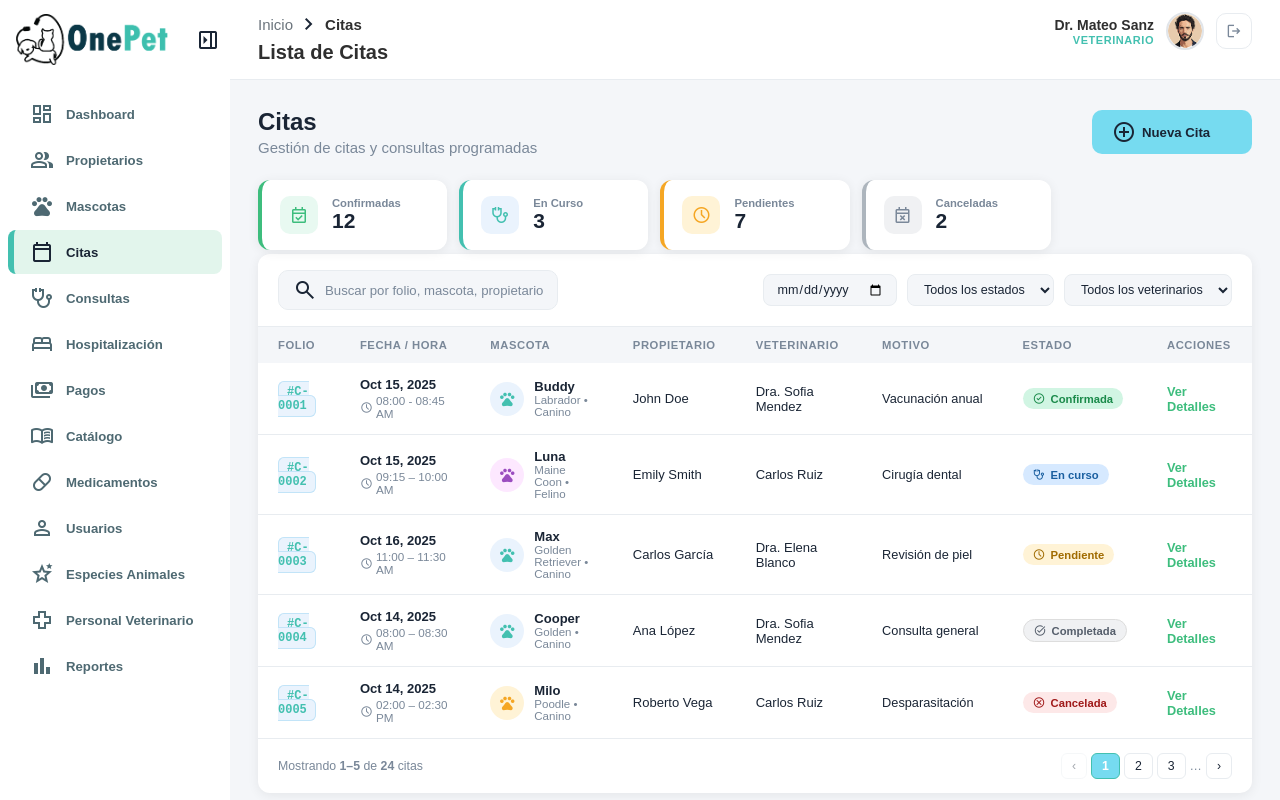
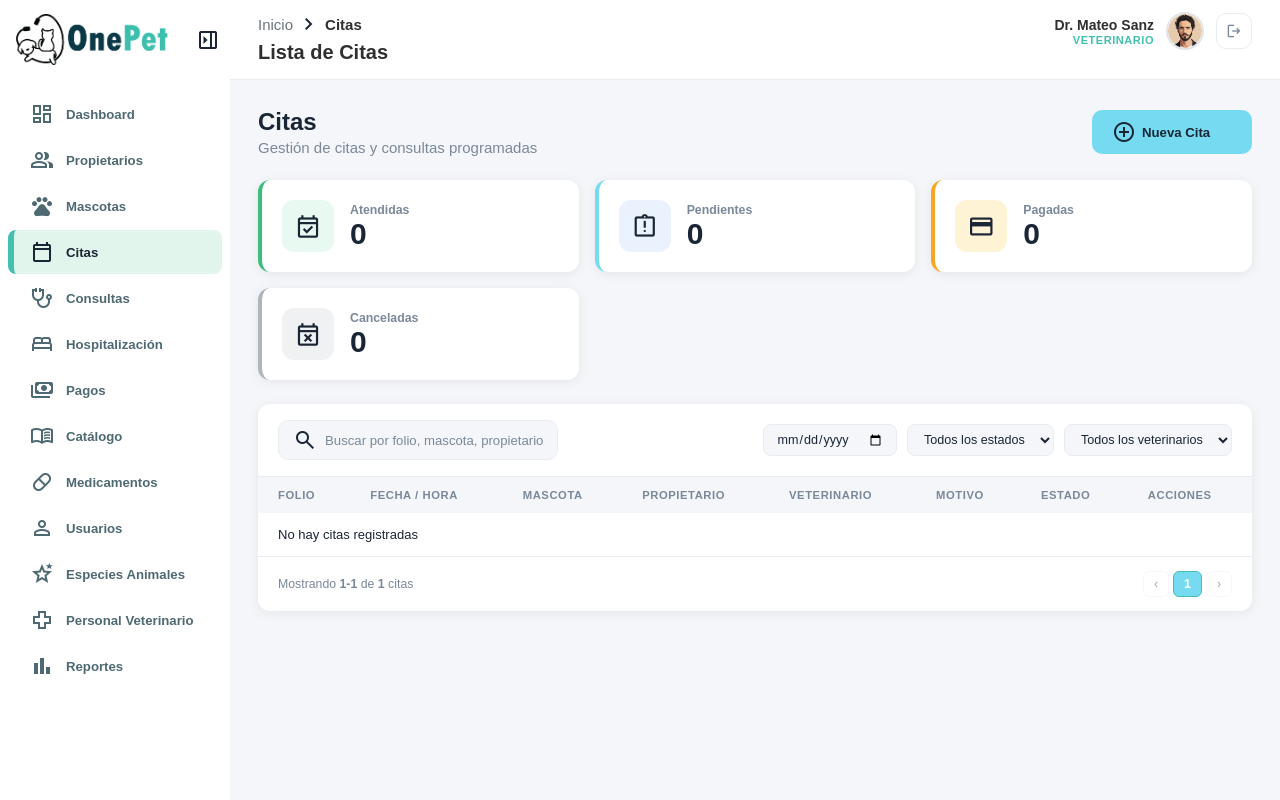
Before and after one commit to araceliimarcoos/OnePet, a Django app: page /citas/ in a window 1280 px wide. Run offline with Django 5.2, Linux system fonts and the light colour scheme; a user stored in the database is signed in; tables that the repository leaves empty hold one stand-in row (values such as "Sample post").

Commit message:
Lista de citas con datos reales y paginacion

```diff
--- a/web/static/core/css/styles.css
+++ b/web/static/core/css/styles.css
@@ -14,6 +14,7 @@
   --blue-dark: #43C0B0;
   --orange: #f5a623;
   --red: #e05252;
+  --gray: #adb5bd;
 
   --bg: #f4f6f9;
   --surface: #ffffff;
@@ -474,6 +475,8 @@ body {
 .stat-card:hover { transform: translateY(-2px); box-shadow: var(--shadow-md); }
 .stat-card.green { border-left-color: var(--green); }
 .stat-card.blue { border-left-color: var(--blue); }
+.stat-card.orange { border-left-color: var(--orange); }
+.stat-card.gray { border-left-color: var(--gray); }
 
 .stat-icon {
   font-size: 1.8rem;
@@ -487,6 +490,8 @@ body {
 }
 .stat-card.green .stat-icon { background: var(--green-light); }
 .stat-card.blue .stat-icon { background: var(--blue-light); }
+.stat-card.orange .stat-icon { background: #fff3d6; }
+.stat-card.gray .stat-icon { background: #f0f1f3; }
 
 .stat-label { font-size: 0.82rem; color: var(--text-muted); font-weight: 600; }
 .stat-value { font-size: 2rem; font-weight: 800; line-height: 1.1; }
@@ -746,7 +751,9 @@ body {
   cursor: pointer;
   font-size: 0.82rem;
   transition: background 0.2s, border-color 0.2s;
-}
+  text-decoration: none;
+}
+
 .page-btn:hover:not(:disabled) { background: var(--blue-dark); }
 .page-btn.active { background: var(--blue); color: #fff; border-color: var(--blue-dark); font-weight: 700; }
 .page-btn:disabled { opacity: 0.4; cursor: default; }
--- a/web/templates/citas/citas_lista.html
+++ b/web/templates/citas/citas_lista.html
@@ -30,36 +30,41 @@
         </div>
     </div>
 
-    <!-- ===== STATS ===== -->
-    <div class="citas-stats">
-        <div class="cita-stat-card verde">
-            <div class="cita-stat-icon"><span class="material-symbols-outlined">event_available</span></div>
-            <div>
-                <div class="cita-stat-label">Confirmadas</div>
-                <div class="cita-stat-value">12</div>
+    <!-- STATS -->
+        <div class="stats-grid">
+
+            <div class="stat-card green">
+                <span class="stat-icon material-symbols-outlined">event_available</span>
+                <div class="stat-body">
+                    <p class="stat-label">Atendidas</p>
+                    <p class="stat-value">{{ stats.Atendida|default:"0" }}</p>
                 </div>
             </div>
-        <div class="cita-stat-card azul">
-            <div class="cita-stat-icon"><span class="material-symbols-outlined">stethoscope</span></div>
-            <div>
-                <div class="cita-stat-label">En Curso</div>
-                <div class="cita-stat-value">3</div>
+
+            <div class="stat-card blue">
+                <span class="stat-icon material-symbols-outlined">assignment_late</span>
+                <div class="stat-body">
+                <p class="stat-label">Pendientes</p>
+                <p class="stat-value">{{ stats.Pendiente|default:"0" }}</p>
                 </div>
             </div>
-        <div class="cita-stat-card naranja">
-            <div class="cita-stat-icon"><span class="material-symbols-outlined">schedule</span></div>
-            <div>
-                <div class="cita-stat-label">Pendientes</div>
-                <div class="cita-stat-value">7</div>
+
+            <div class="stat-card orange">
+                <span class="stat-icon material-symbols-outlined">credit_card</span>
+                <div class="stat-body">
+                <p class="stat-label">Pagadas</p>
+                <p class="stat-value">{{ stats.Pagada|default:"0" }}</p>
                 </div>
             </div>
-        <div class="cita-stat-card gris">
-            <div class="cita-stat-icon"><span class="material-symbols-outlined">event_busy</span></div>
-            <div>
-                <div class="cita-stat-label">Canceladas</div>
-                <div class="cita-stat-value">2</div>
+
+            <div class="stat-card gray">
+                <span class="stat-icon material-symbols-outlined">event_busy</span>
+                <div class="stat-body">
+                <p class="stat-label">Canceladas</p>
+                <p class="stat-value">{{ stats.Cancelada|default:"0" }}</p>
                 </div>
             </div>
+
         </div>
 
     <!-- ===== TABLA ===== -->
@@ -106,15 +111,15 @@
                     </tr>
                 </thead>
                 <tbody id="citasBody">
-
+                    {% for cita in citas %}
                     <tr data-estado="Confirmada" data-vet="Dra. Sofia Mendez">
-                        <td><span class="folio-badge">#C-0001</span></td>
+                        <td><span class="folio-badge">#{{ cita.folio }}</span></td>
                         <td>
                             <div class="fecha-cell">
-                                <span class="fecha-dia">Oct 15, 2025</span>
+                                <span class="fecha-dia">{{ cita.fecha|date:"M d, Y" }}</span>
                                 <span class="fecha-hora">
                                     <span class="material-symbols-outlined">schedule</span>
-                                    08:00 - 08:45 AM
+                                    {{ cita.hora|time:"H:i" }}
                                 </span>
                             </div>
                         </td>
@@ -122,150 +127,89 @@
                             <div class="mascota-cell">
                                 <div class="mascota-avatar"><span class="material-symbols-outlined">pets</span></div>
                                 <div>
-                                    <span class="mascota-nombre">Buddy</span>
-                                    <span class="mascota-raza">Labrador • Canino</span>
+                                    <span class="mascota-nombre">{{ cita.mascota.nombre }}</span>
+                                    <span class="mascota-raza">{{ cita.mascota.raza.nombre }} • {{ cita.mascota.raza.especie.nombre }}</span>
                                 </div>
                             </div>
                         </td>
-                        <td>John Doe</td>
-                        <td>Dra. Sofia Mendez</td>
-                        <td><span class="motivo-text">Vacunación anual</span></td>
-                        <td><span class="badge-cita badge-confirmada"><span class="material-symbols-outlined">check_circle</span>Confirmada</span></td>
+                        <td>{{ cita.propietario.nombrepila }} {{ cita.propietario.primerapellido }}</td>
+                        <td>{{ cita.veterinario.nombrepila }} {{ cita.veterinario.primerapellido }}</td>
+                        <td><span class="motivo-text">{{ cita.motivo }}</span></td>
+                        <td>
+                            {% if cita.estado.nombre == "Atendida" %}
+                            <span class="badge-cita badge-confirmada">
+                                <span class="material-symbols-outlined">check_circle</span>
+                                {{ cita.estado.nombre }}
+                            </span>
+                            {% elif cita.estado.nombre == "Pendiente" %}
+                            <span class="badge-cita badge-pendiente">
+                                <span class="material-symbols-outlined">schedule</span>
+                                {{ cita.estado.nombre }}
+                            </span>
+                            {% elif cita.estado.nombre == "Cancelada" %}
+                            <span class="badge-cita badge-cancelada">
+                                <span class="material-symbols-outlined">cancel</span>
+                                {{ cita.estado.nombre }}
+                            </span>
+                            {% else %}
+                            <span class="badge-cita badge-pendiente">
+                                <span class="material-symbols-outlined">schedule</span>
+                                {{ cita.estado.nombre }}
+                            </span>
+                            {% endif %}
+                        </td>
                         <td>
                             <a href="#" class="link-green">Ver Detalles</a>
                         </td>
                     </tr>
+                    {% empty %}
 
-                    <tr data-estado="En curso" data-vet="Carlos Ruiz">
-                        <td><span class="folio-badge">#C-0002</span></td>
-                        <td>
-                            <div class="fecha-cell">
-                                <span class="fecha-dia">Oct 15, 2025</span>
-                                <span class="fecha-hora">
-                                    <span class="material-symbols-outlined">schedule</span>
-                                    09:15 – 10:00 AM
-                                </span>
-                            </div>
-                        </td>
-                        <td>
-                            <div class="mascota-cell">
-                                <div class="mascota-avatar" style="background:#fde8ff;"><span class="material-symbols-outlined" style="color:#9b4dc0;">pets</span></div>
-                                <div>
-                                    <span class="mascota-nombre">Luna</span>
-                                    <span class="mascota-raza">Maine Coon • Felino</span>
-                                </div>
-                            </div>
-                        </td>
-                        <td>Emily Smith</td>
-                        <td>Carlos Ruiz</td>
-                        <td><span class="motivo-text">Cirugía dental</span></td>
-                        <td><span class="badge-cita badge-en-curso"><span class="material-symbols-outlined">stethoscope</span>En curso</span></td>
-                        <td>
-                            <a href="#" class="link-green">Ver Detalles</a>
-                        </td>
+                    <tr>
+                        <td colspan="8">No hay citas registradas</td>
                     </tr>
 
-                    <tr data-estado="Pendiente" data-vet="Dra. Elena Blanco">
-                        <td><span class="folio-badge">#C-0003</span></td>
-                        <td>
-                            <div class="fecha-cell">
-                                <span class="fecha-dia">Oct 16, 2025</span>
-                                <span class="fecha-hora">
-                                    <span class="material-symbols-outlined">schedule</span>
-                                    11:00 – 11:30 AM
-                                </span>
-                            </div>
-                        </td>
-                        <td>
-                            <div class="mascota-cell">
-                                <div class="mascota-avatar"><span class="material-symbols-outlined">pets</span></div>
-                                <div>
-                                    <span class="mascota-nombre">Max</span>
-                                    <span class="mascota-raza">Golden Retriever • Canino</span>
-                                </div>
-                            </div>
-                        </td>
-                        <td>Carlos García</td>
-                        <td>Dra. Elena Blanco</td>
-                        <td><span class="motivo-text">Revisión de piel</span></td>
-                        <td><span class="badge-cita badge-pendiente"><span class="material-symbols-outlined">schedule</span>Pendiente</span></td>
-                        <td>
-                            <a href="#" class="link-green">Ver Detalles</a>
-                        </td>
-                    </tr>
-
-                    <tr data-estado="Completada" data-vet="Dra. Sofia Mendez">
-                        <td><span class="folio-badge">#C-0004</span></td>
-                        <td>
-                            <div class="fecha-cell">
-                                <span class="fecha-dia">Oct 14, 2025</span>
-                                <span class="fecha-hora">
-                                    <span class="material-symbols-outlined">schedule</span>
-                                    08:00 – 08:30 AM
-                                </span>
-                            </div>
-                        </td>
-                        <td>
-                            <div class="mascota-cell">
-                                <div class="mascota-avatar"><span class="material-symbols-outlined">pets</span></div>
-                                <div>
-                                    <span class="mascota-nombre">Cooper</span>
-                                    <span class="mascota-raza">Golden • Canino</span>
-                                </div>
-                            </div>
-                        </td>
-                        <td>Ana López</td>
-                        <td>Dra. Sofia Mendez</td>
-                        <td><span class="motivo-text">Consulta general</span></td>
-                        <td><span class="badge-cita badge-completada"><span class="material-symbols-outlined">task_alt</span>Completada</span></td>
-                        <td>
-                            <a href="#" class="link-green">Ver Detalles</a>
-                        </td>
-                    </tr>
-
-                    <tr data-estado="Cancelada" data-vet="Carlos Ruiz">
-                        <td><span class="folio-badge">#C-0005</span></td>
-                        <td>
-                            <div class="fecha-cell">
-                                <span class="fecha-dia">Oct 14, 2025</span>
-                                <span class="fecha-hora">
-                                    <span class="material-symbols-outlined">schedule</span>
-                                    02:00 – 02:30 PM
-                                </span>
-                            </div>
-                        </td>
-                        <td>
-                            <div class="mascota-cell">
-                                <div class="mascota-avatar" style="background:#fff3d6;"><span class="material-symbols-outlined" style="color:var(--orange);">pets</span></div>
-                                <div>
-                                    <span class="mascota-nombre">Milo</span>
-                                    <span class="mascota-raza">Poodle • Canino</span>
-                                </div>
-                            </div>
-                        </td>
-                        <td>Roberto Vega</td>
-                        <td>Carlos Ruiz</td>
-                        <td><span class="motivo-text">Desparasitación</span></td>
-                        <td><span class="badge-cita badge-cancelada"><span class="material-symbols-outlined">cancel</span>Cancelada</span></td>
-                        <td>
-                            <a href="#" class="link-green">Ver Detalles</a>
-                        </td>
-                    </tr>
-
+                    {% endfor %}
                 </tbody>
             </table>
         </div>
 
         <!-- Footer de tabla -->
         <div class="table-footer">
-            <span>Mostrando <strong>1–5</strong> de <strong>24</strong> citas</span>
+            <span>
+                Mostrando
+                <strong> {{citas.start_index}}-{{citas.end_index}} </strong>
+                de
+                <strong>{{ total_conteo }}</strong> citas
+            </span>
+
+            <!-- Controles -->
             <div class="pagination">
+                <!-- boton anterior -->
+                {% if citas.has_previous %}
+                    <a href="?page={{ citas.previous_page_number }}{% if query %}&q={{ query }}{% endif %}"
+                        class="page-btn">‹</a>
+                {% else %}
                     <button class="page-btn" disabled>‹</button>
-                <button class="page-btn active">1</button>
-                <button class="page-btn">2</button>
-                <button class="page-btn">3</button>
-                <span>…</span>
-                <button class="page-btn">›</button>
+                {% endif %}
+
+                <!-- numeros de pagina -->
+                {% for num in citas.paginator.page_range %}
+                    {% if citas.number == num %}
+                        <button class="page-btn active">{{ num }}</button>
+                    {% elif num >= citas.number|add:"-2" and num <= citas.number|add:"2"  %}
+                        <a href="?page={{ num }}{% if query %}&q={{ query }}{% endif %}"
+                            class="page-btn">{{ num }}</a>
+                    {% endif %}
+                {% endfor %}
+
+                <!-- boton siguiente -->
+                {% if citas.has_next %}
+                    <a href="?page={{ citas.next_page_number }}{% if query %}&q={{ query }}{% endif %}"
+                        class="page-btn">›</a>
+                {% else %}
+                    <button class="page-btn" disabled>›</button>
+                {% endif %}
+
             </div>
         </div>
 
--- a/web/views.py
+++ b/web/views.py
@@ -140,7 +140,40 @@ def propietarios_detalles(request,folio):
 #------------------------------------------------------------------- C I T A S ---------------------------------------------------------------------#
 @login_required
 def citas(request):
-    return render(request, 'citas/citas_lista.html', { 'seccion_activa': 'citas'})
+    query = request.GET.get('q', '').strip()
+
+    citas_list = Cita.objects.select_related(
+        'mascota__propietario',
+        'mascota__raza__especie',   # ← faltaba esto
+        'veterinario',
+        'estado'
+    ).order_by('-fecha', '-hora')
+
+    if query:
+        citas_list = citas_list.filter(
+            Q(folio__icontains=query) |
+            Q(mascota__nombre__icontains=query) |
+            Q(propietario__primerapellido__icontains=query)
+        )
+
+    # Stats
+    conteos = Cita.objects.values('estado__nombre').annotate(total=Count('folio'))
+    stats = {item['estado__nombre']: item['total'] for item in conteos}
+
+    # Paginación
+    paginator = Paginator(citas_list, 15)
+    page_number = request.GET.get('page')
+    citas = paginator.get_page(page_number)
+
+    contexto = {
+        'seccion_activa': 'citas',
+        'citas': citas,
+        'stats': stats,
+        'total_conteo': paginator.count,
+        'query': query,
+    }
+
+    return render(request, 'citas/citas_lista.html', contexto)
 
 #------------------------------------------------------------------ C O N S U L T A S ------------------------------------------------------------#
 
```
Lines whose indentation alone changed are shown as unchanged.
